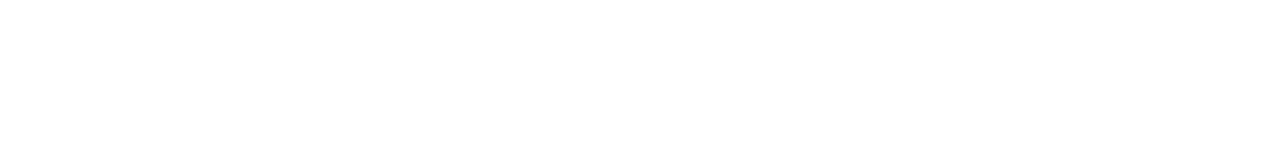
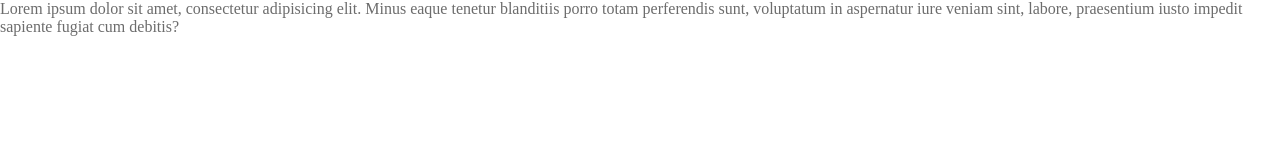
Before and after one commit to artfrc/Projeto-Travelgram, a plain HTML site: page index.html in a window 1280 px wide. Drawn offline with Linux system fonts and the light colour scheme.

Commit message:
add assets e variáveis de cor do projeto

```diff
--- a/index.html
+++ b/index.html
@@ -7,6 +7,8 @@
   <link rel="stylesheet" href="styles/index.css">
 </head>
 <body>
-
+  <p>
+    Lorem ipsum dolor sit amet, consectetur adipisicing elit. Minus eaque tenetur blanditiis porro totam perferendis sunt, voluptatum in aspernatur iure veniam sint, labore, praesentium iusto impedit sapiente fugiat cum debitis?
+  </p>
 </body>
 </html>
--- a/styles/global.css
+++ b/styles/global.css
@@ -3,3 +3,18 @@
   padding: 0;
   box-sizing: border-box;
 }
+
+:root {
+  --brand-color: #EF5F4C;
+  --background-color: #FFFFFF;
+  --surface-color: #F5F5F5;
+  --skeleton-color: #D9D9D9;
+  --shape-transparency: #ffffff8f;
+  --text-color-primary: #313131;
+  --text-color-secondary: #6C6C6C;
+}
+
+body {
+  color: var(--text-color-secondary);
+  background-color: var(--background-color);
+}
```
Also changed, not shown: assets/AirplaneTilt.svg (added), assets/Image 01.png (added), assets/Image 02.png (added), assets/Image 03.png (added), assets/Image 04.png (added), assets/Image 05.png (added), assets/Image 06.png (added), assets/Image 07.png (added), assets/Image 08.png (added), assets/Image 09.png (added), assets/Image 10.png (added), assets/Image 11.png (added), assets/Image.svg (added), assets/Logo.svg (added), 2 more files, 1 other file.
